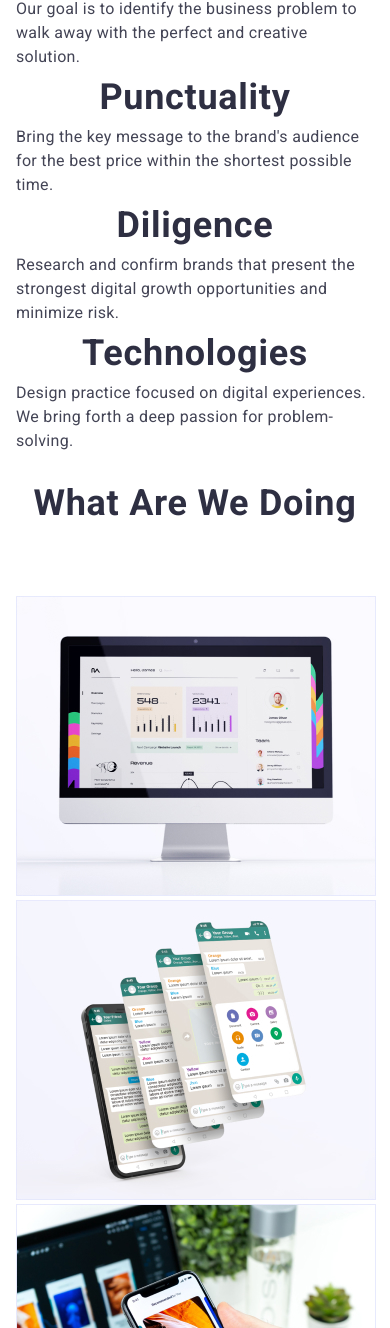
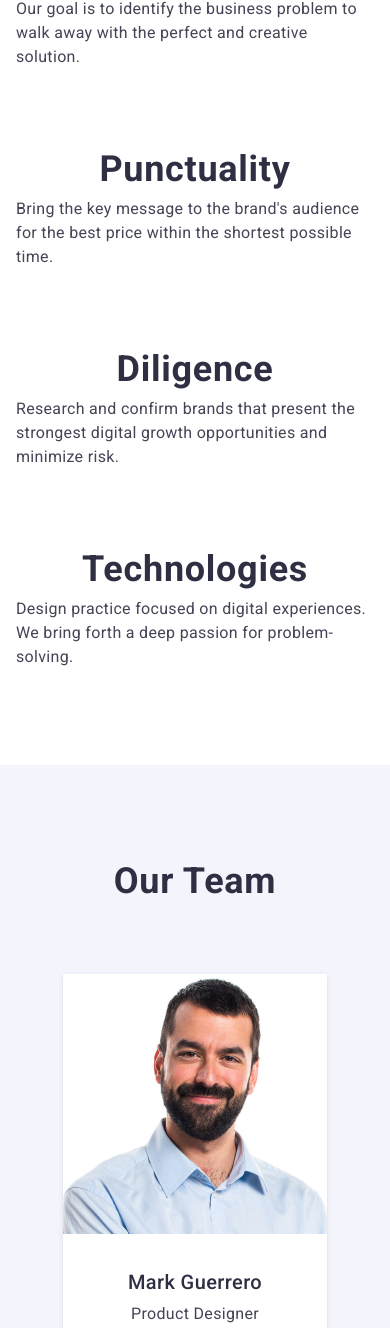
Before and after one commit to logarithms17/goit-markup-hw-07, a plain HTML site: page index.html in a window 390 px wide. Shown: the part 659-1987 px from the top of the page. Drawn offline with Linux system fonts and the light colour scheme.

Commit message:
Update styles.css

```diff
--- a/css/styles.css
+++ b/css/styles.css
@@ -89,6 +89,7 @@ body {
 
     .section1 {
         margin-top: 88px;
+        margin-bottom: 96px;
     }
 
     .section1 h3 {
@@ -105,6 +106,50 @@ body {
             letter-spacing: 0.72px;
             text-transform: capitalize;
             margin: 0;
+    }
+
+    .section1 ul {
+        display: flex;
+        flex-direction: column;
+        gap: 72px;
+    }
+
+
+    /* SECTION 2 */
+
+    .section2 {
+        display: none;
+    }
+
+    /* SECTION 3 */
+
+    .section3 h2 {
+        margin-top: 96px;
+    }
+
+    .section3 li{
+        width: 264px;
+    }
+
+    .section3>ul {
+        display: flex;
+        flex-direction: column;
+        align-items: center;
+        gap: 72px;
+    }
+
+    .section3 h3 {
+        color: var(--NAVY-BLUE, #2E2F42);
+        text-align: center;
+
+        /* Header 3 */
+        font-family: Roboto;
+        font-size: 20px;
+        font-style: normal;
+        font-weight: 500;
+        line-height: 24px; /* 120% */
+        letter-spacing: 0.4px;
+        margin: 0;
     }
 }
 
@@ -204,6 +249,8 @@ body {
         width: 356px;
         margin-bottom: 72px;
     }
+
+
 
     .svg {
         width: 0;
```
